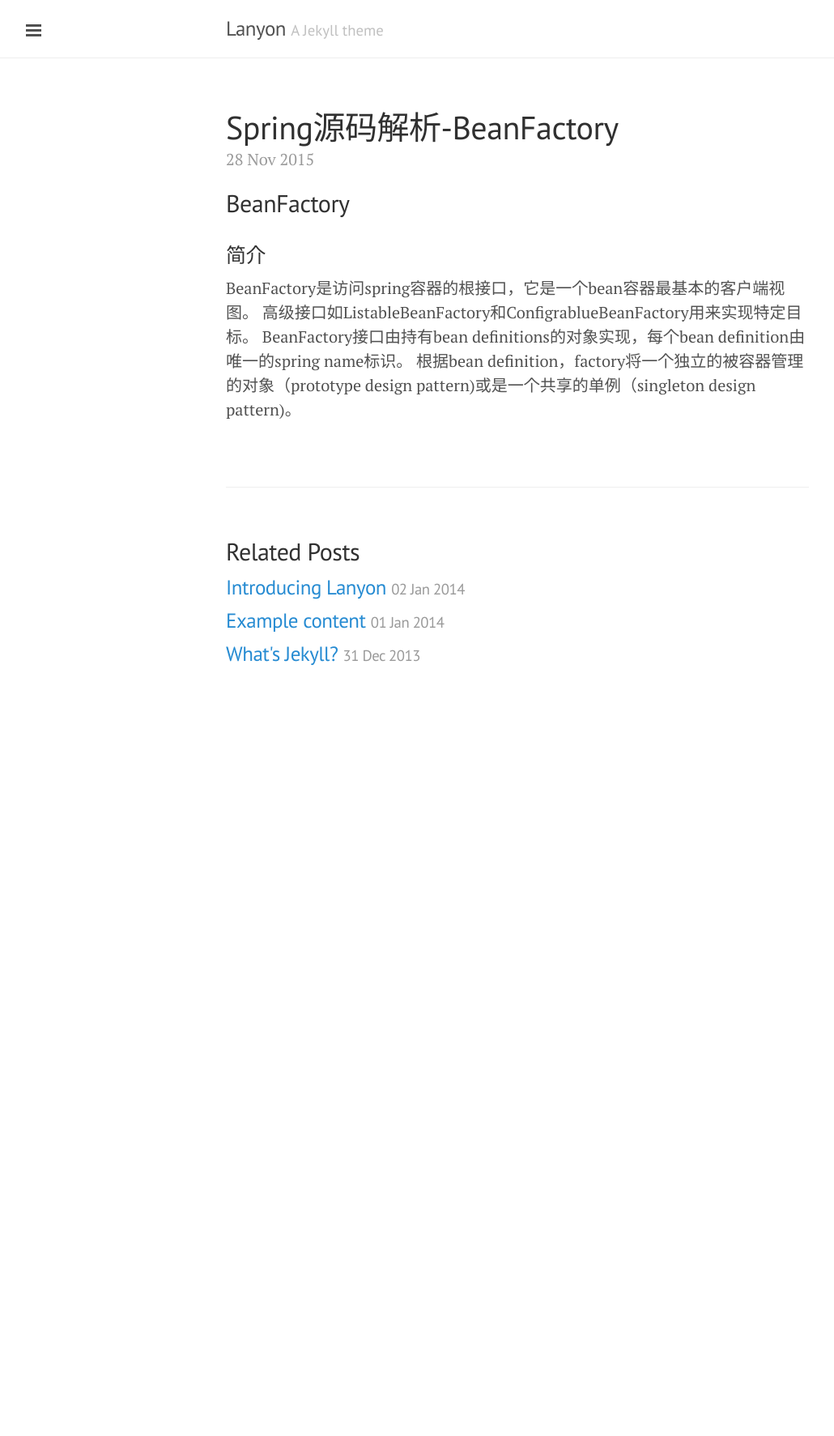
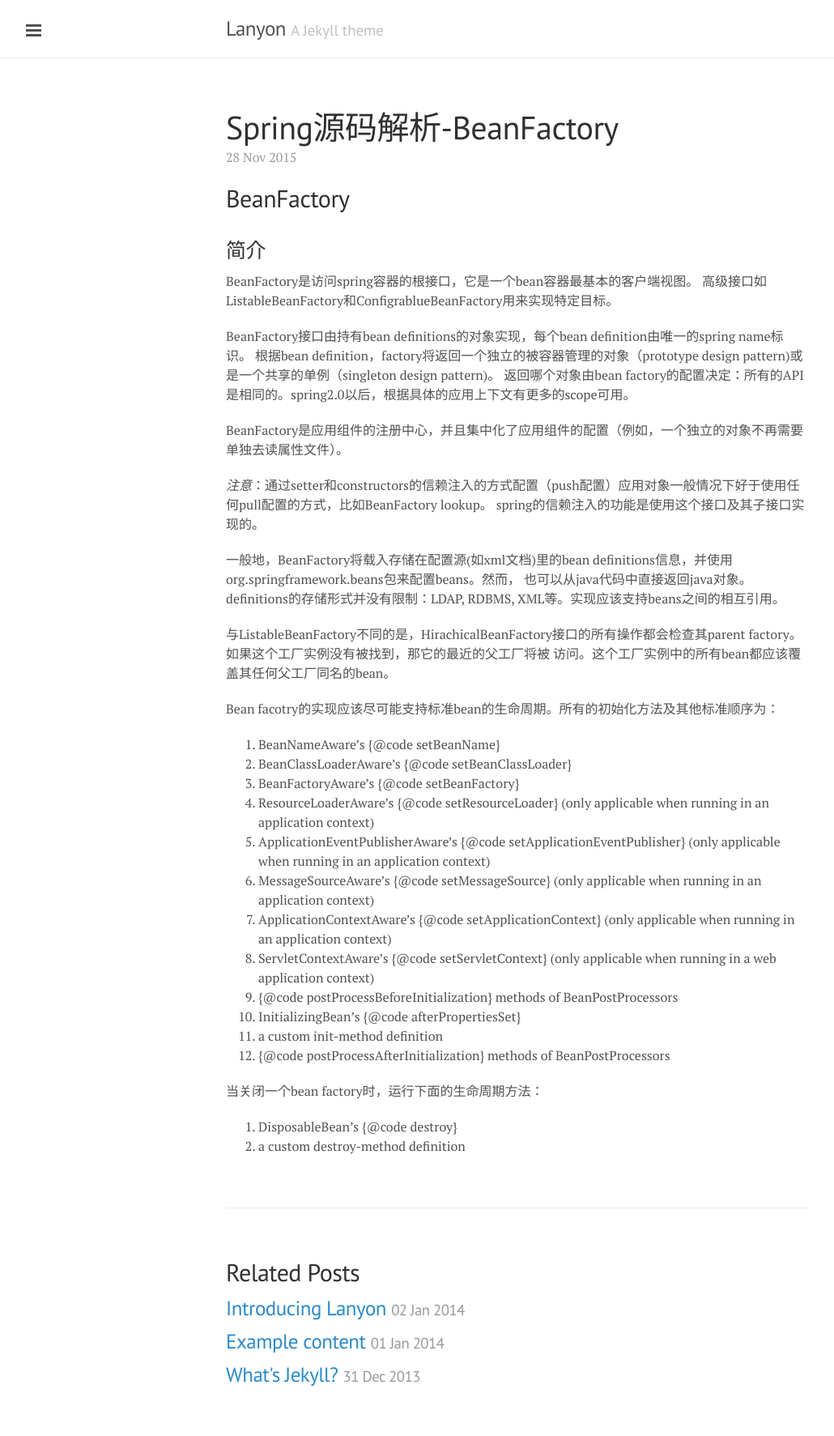
Before and after one commit to codershamo/codershamo.github.io, a Jekyll site: the page built from _posts/2015-11-28-BeanFactory.md, in a window 1280 px wide. Shown: the whole page at 81% size, without its empty margins (1-1031 px from the left). Built offline with Jekyll 4.4.1, drawn with Linux system fonts in a browser that asks for light colours; Markdown is read by kramdown in place of the engine named in the settings; before the commit the page ends 900 px from its top, so only the background shows below that.

Commit message:
beanfactory

```diff
--- a/_config.yml
+++ b/_config.yml
@@ -1,6 +1,6 @@
 # Dependencies
 markdown:         redcarpet
-pygments:         true
+highlight:      pygments
 
 # Permalinks
 permalink:        pretty
@@ -15,6 +15,7 @@
   name:           'Mark Otto'
   url:            https://twitter.com/mdo
 
+gems: [jekyll-paginate]
 paginate:         5
 
 # Custom vars
--- a/_posts/2015-11-28-BeanFactory.md
+++ b/_posts/2015-11-28-BeanFactory.md
@@ -9,5 +9,41 @@
 
 BeanFactory是访问spring容器的根接口，它是一个bean容器最基本的客户端视图。
 高级接口如ListableBeanFactory和ConfigrablueBeanFactory用来实现特定目标。
+
 BeanFactory接口由持有bean definitions的对象实现，每个bean definition由唯一的spring name标识。
-根据bean definition，factory将一个独立的被容器管理的对象（prototype design pattern)或是一个共享的单例（singleton design pattern)。
+根据bean definition，factory将返回一个独立的被容器管理的对象（prototype design pattern)或是一个共享的单例（singleton design pattern)。
+返回哪个对象由bean factory的配置决定：所有的API是相同的。spring2.0以后，根据具体的应用上下文有更多的scope可用。
+
+BeanFactory是应用组件的注册中心，并且集中化了应用组件的配置（例如，一个独立的对象不再需要单独去读属性文件）。
+
+*注意*：通过setter和constructors的信赖注入的方式配置（push配置）应用对象一般情况下好于使用任何pull配置的方式，比如BeanFactory lookup。
+spring的信赖注入的功能是使用这个接口及其子接口实现的。
+
+一般地，BeanFactory将载入存储在配置源(如xml文档)里的bean definitions信息，并使用org.springframework.beans包来配置beans。然而，
+也可以从java代码中直接返回java对象。definitions的存储形式并没有限制：LDAP, RDBMS, XML等。实现应该支持beans之间的相互引用。
+
+与ListableBeanFactory不同的是，HirachicalBeanFactory接口的所有操作都会检查其parent factory。如果这个工厂实例没有被找到，那它的最近的父工厂将被
+访问。这个工厂实例中的所有bean都应该覆盖其任何父工厂同名的bean。
+
+Bean facotry的实现应该尽可能支持标准bean的生命周期。所有的初始化方法及其他标准顺序为：<br>
+1. BeanNameAware's {@code setBeanName}<br>
+2. BeanClassLoaderAware's {@code setBeanClassLoader}<br>
+3. BeanFactoryAware's {@code setBeanFactory}<br>
+4. ResourceLoaderAware's {@code setResourceLoader}
+   (only applicable when running in an application context)<br>
+5. ApplicationEventPublisherAware's {@code setApplicationEventPublisher}
+   (only applicable when running in an application context)<br>
+6. MessageSourceAware's {@code setMessageSource}
+   (only applicable when running in an application context)<br>
+7. ApplicationContextAware's {@code setApplicationContext}
+   (only applicable when running in an application context)<br>
+8. ServletContextAware's {@code setServletContext}
+   (only applicable when running in a web application context)<br>
+9. {@code postProcessBeforeInitialization} methods of BeanPostProcessors<br>
+10. InitializingBean's {@code afterPropertiesSet}<br>
+11. a custom init-method definition<br>
+12. {@code postProcessAfterInitialization} methods of BeanPostProcessors
+
+当关闭一个bean factory时，运行下面的生命周期方法：<br>
+1. DisposableBean's {@code destroy}<br>
+2. a custom destroy-method definition
--- a/public/css/lanyon.css
+++ b/public/css/lanyon.css
@@ -74,6 +74,7 @@
 
 .container {
   max-width: 28rem;
+  font-size: 16px;
 }
 @media (min-width: 38rem) {
   .container {
--- a/public/css/poole.css
+++ b/public/css/poole.css
@@ -49,7 +49,7 @@
 
 html {
   font-family: "Helvetica Neue", Helvetica, Arial, sans-serif;
-  font-size: 10px;
+  font-size: 16px;
   line-height: 1.5;
 }
 @media (min-width: 38rem) {
```
